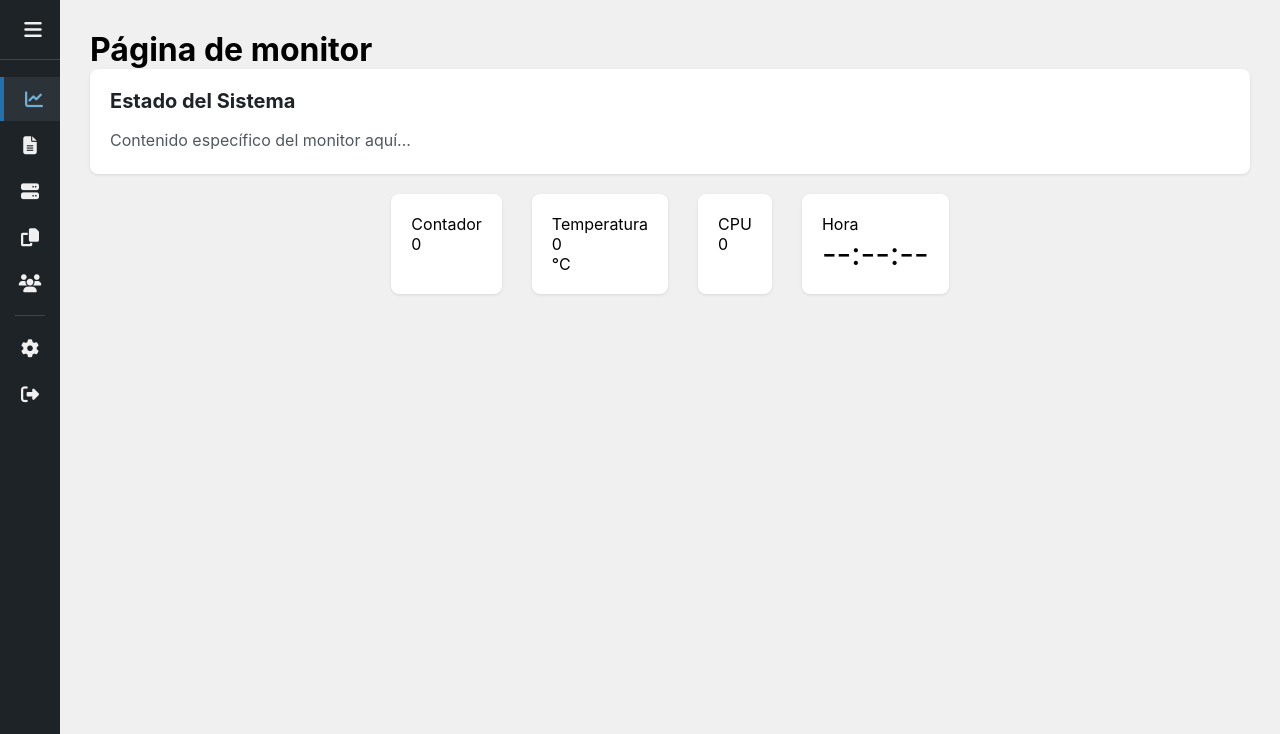
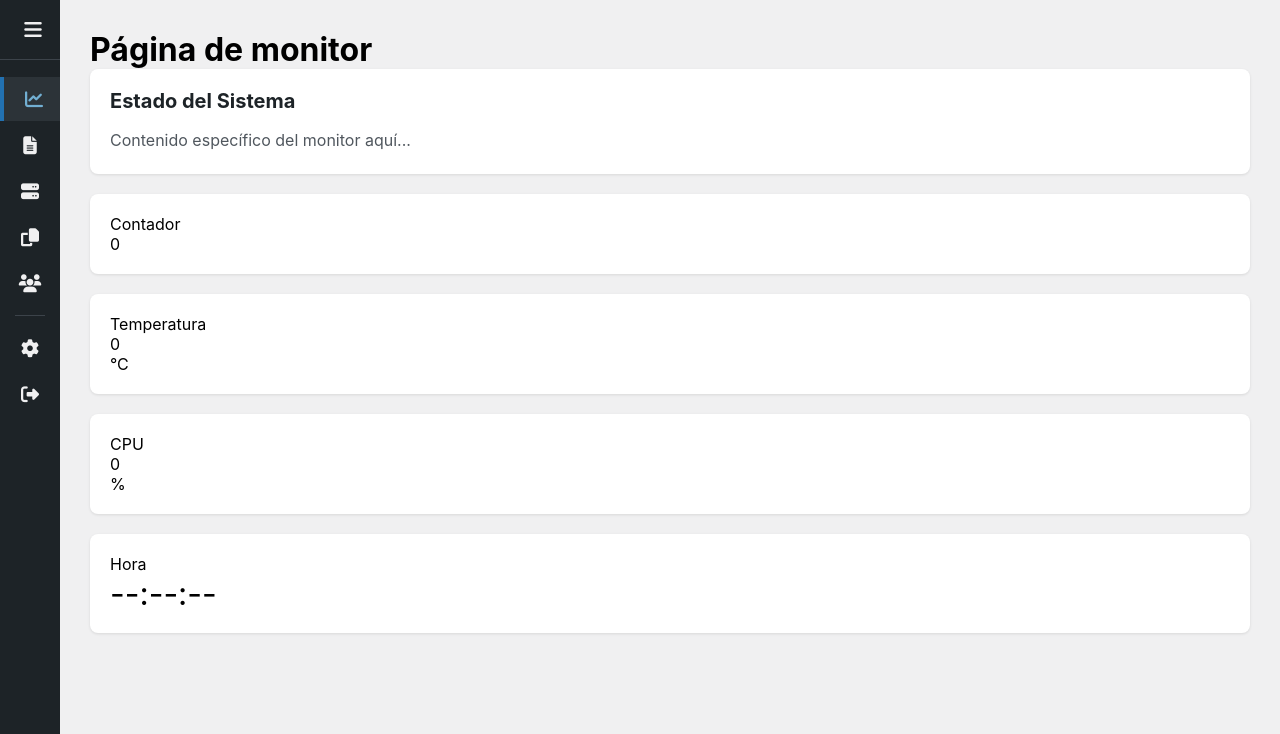
Before and after one commit to Hgo08/DockerServerDashboard, a Flask app: page / in a window 1280 px wide. Shown: the top 734 px of the page. Run offline with Flask 3, Linux system fonts and the light colour scheme; the visitor is signed in with stand-in values (Sample User, id 1); data that the repository does not hold is empty; parts of the project's set-up code (start-up, migrations or seed data) failed here and were passed over.

Commit message:
eliminado el container, puesto el % en cpu

```diff
--- a/templates/monitor.html
+++ b/templates/monitor.html
@@ -9,7 +9,6 @@
     <h2>Estado del Sistema</h2>
     <p>Contenido específico del monitor aquí...</p>
 </div>
-<div class="container">
     <div class="card">
         <div class="label">Contador</div>
         <div class="valor" id="contador">0</div>
@@ -24,13 +23,13 @@
     <div class="card">
         <div class="label">CPU</div>
         <div class="valor" id="cpu">0</div>
+        <div class="label">%</div>
     </div>
 
     <div class="card">
         <div class="label">Hora</div>
         <div class="valor" id="timestamp" style="font-size: 32px;">--:--:--</div>
     </div>
-</div>
 
 {% endblock %}
 
```
